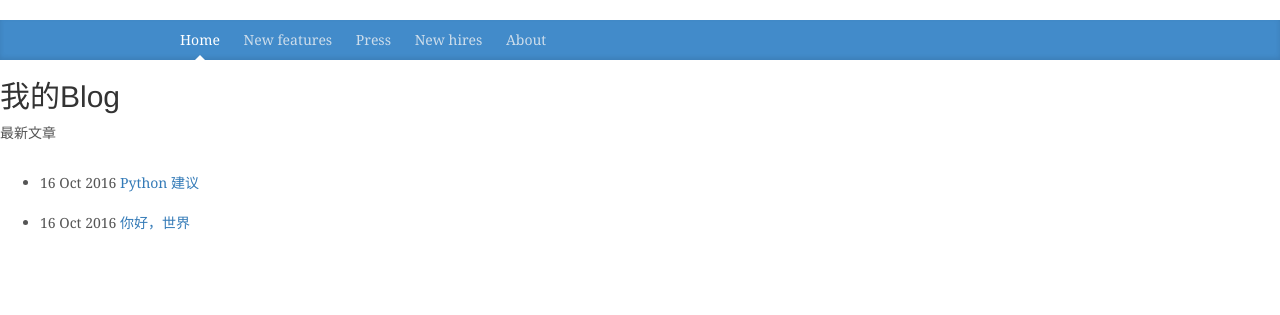
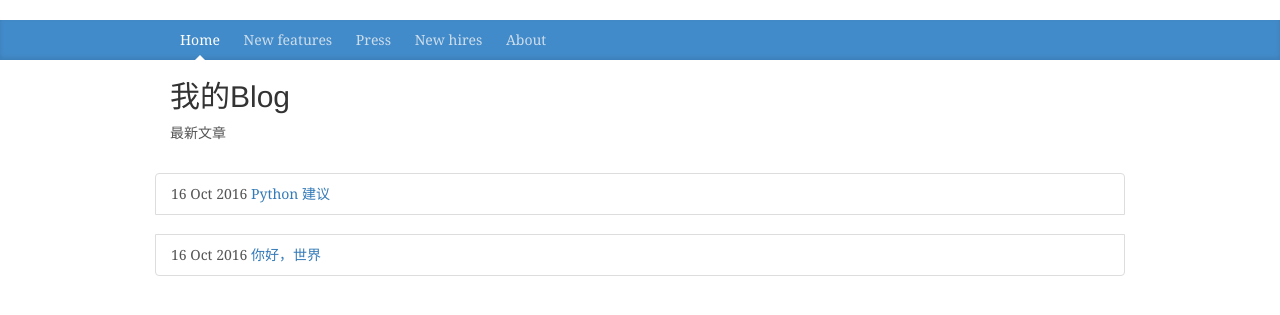
Before and after one commit to night1008/night1008.github.io, a Jekyll site: the page built from index.html, in a window 1280 px wide. Shown: the top 315 px of the page. Built offline with Jekyll 4.4.1, drawn with Linux system fonts in a browser that asks for light colours; nearby versions of some CDN libraries; library files that are not in the unit come from our copies.

Commit message:
update index

```diff
--- a/_posts/2016-10-16-python-advices.html
+++ b/_posts/2016-10-16-python-advices.html
@@ -1,5 +1,5 @@
 ---
-layout: layout
+layout: default
 title: Python 建议
 ---
 
--- a/index.html
+++ b/index.html
@@ -2,13 +2,18 @@
 layout: default
 title: 我的Blog
 ---
+
+<div class="container">
 	<h2>{{ page.title }}</h2>
 	<p>最新文章</p>
-<ul>
+	<div class="row">
+		<ul class="list-group">
 			{% for post in site.posts %}
-　　　　<li>
+		　　　　<li class="list-group-item">
 					{{ post.date | date_to_string }}
 					<a href="{{ site.baseurl }}{{ post.url }}">{{ post.title }}</a>
 				</li>
 		　　{% endfor %}
 		</ul>
+	</div>
+</div>
```
Lines whose indentation alone changed are shown as unchanged.
